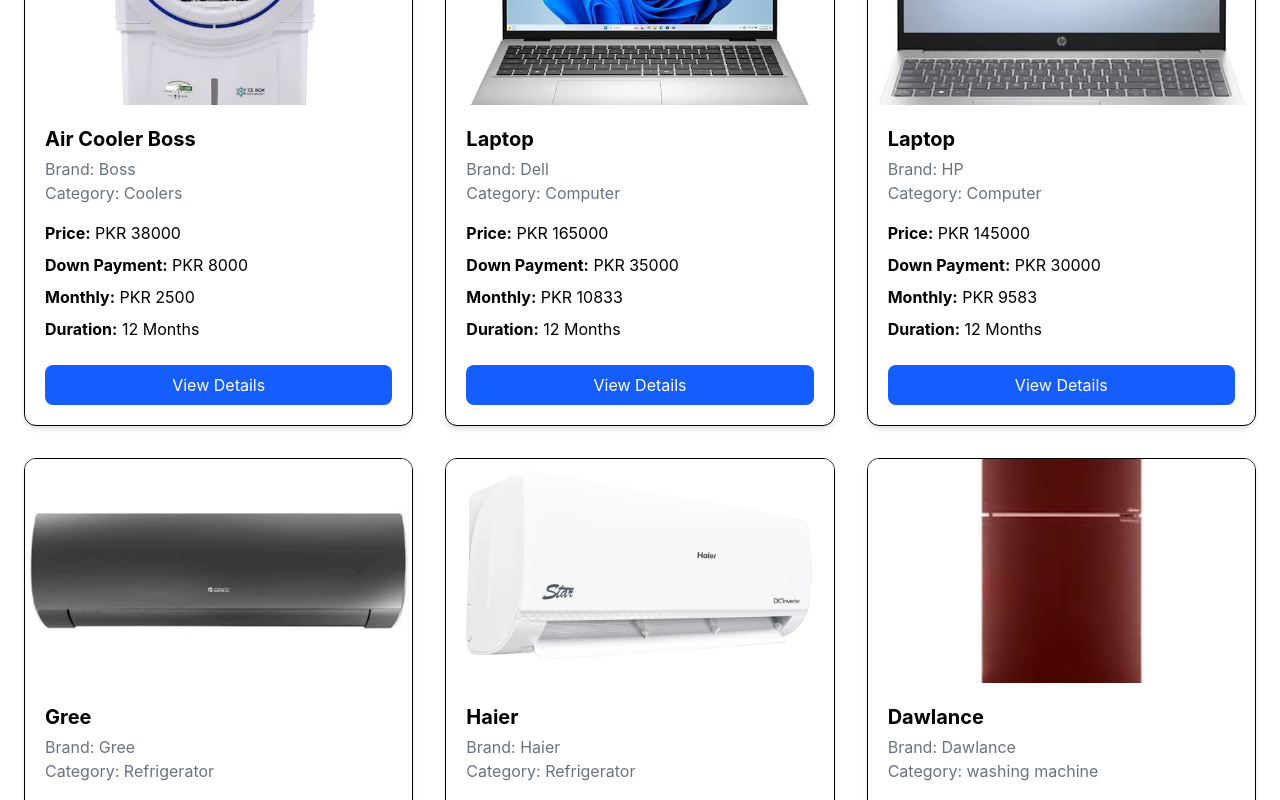
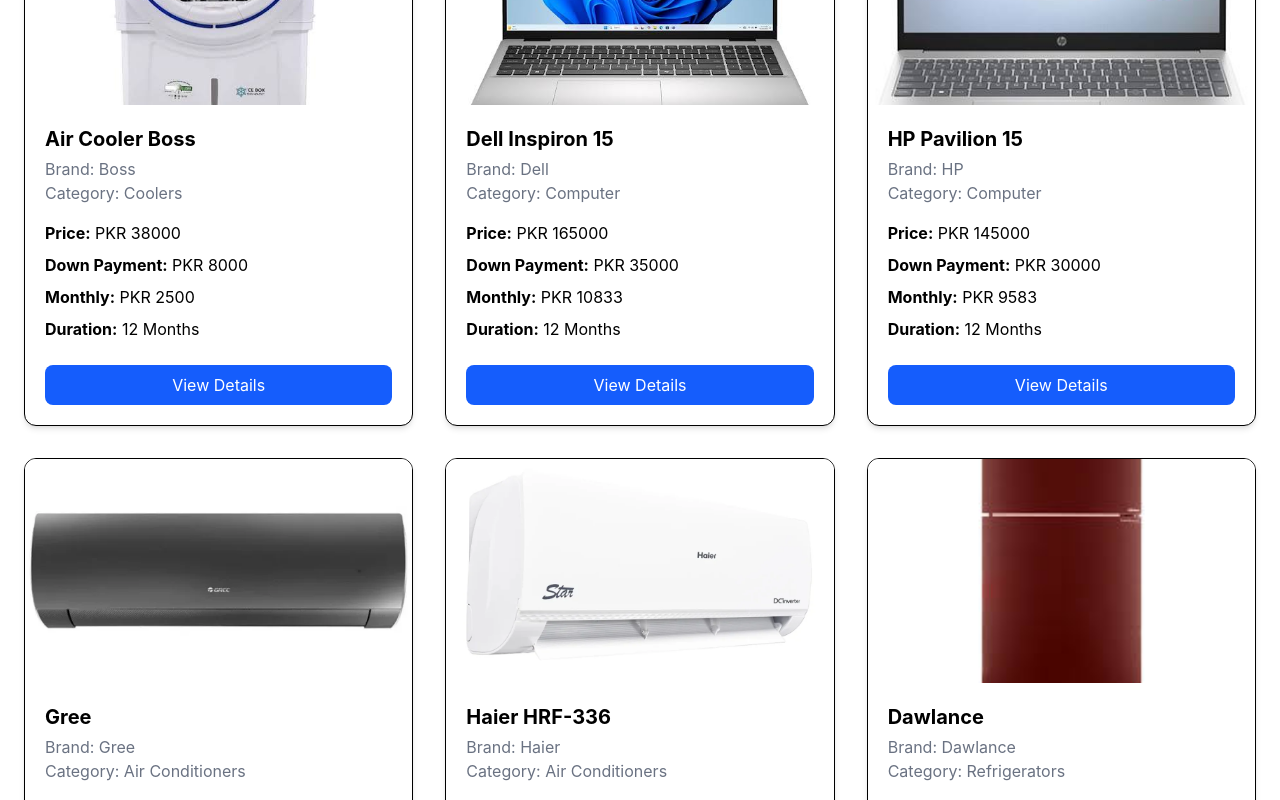
Before and after one commit to infoatpakvisa-maker/installment-business-website, a React (Vite) app: page /products in a window 1280 px wide. Shown: the part 2200-3000 px from the top of the page. Built offline with nearby package versions, Linux system fonts and the light colour scheme.

Commit message:
Fix image paths and add all products

```diff
--- a/src/data/products.js
+++ b/src/data/products.js
@@ -227,7 +227,7 @@
   },
   {
     id: 11,
-    name: "Laptop",
+    name: "Dell Inspiron 15",
     brand: "Dell",
     category: "Computer",
 
@@ -240,7 +240,7 @@
   },
   {
     id: 12,
-    name: "Laptop",
+    name: "HP Pavilion 15",
     brand: "HP",
     category: "Computer",
 
@@ -255,7 +255,7 @@
     id: 13,
     name: "Gree",
     brand: "Gree",
-    category: "Refrigerator",
+    category: "Air Conditioners",
 
     images: [GreeFront, GreeBack, GreeSide, GreeBox],
 
@@ -266,9 +266,9 @@
   },
   {
     id: 14,
-    name: "Haier",
+    name: "Haier HRF-336",
     brand: "Haier",
-    category: "Refrigerator",
+    category: "Air Conditioners",
 
     images: [HaierFront, HaierBack, HaierSide, HaierBox],
 
@@ -281,7 +281,7 @@
     id: 15,
     name: "Dawlance ",
     brand: "Dawlance",
-    category: "washing machine",
+    category: "Refrigerators",
 
     images: [DawlanceFront, DawlanceBack, DawlanceSide, DawlanceBox],
 
@@ -294,7 +294,7 @@
     id: 16,
     name: "Haier ",
     brand: "Haier",
-    category: "washing machine",
+    category: "Refrigerators",
 
     images: [HaierfridgFront, HaierfridgBack, HaierfridgSide, HaierfridgBox],
 
@@ -320,7 +320,7 @@
     id: 18,
     name: "Dawlance ",
     brand: "Dawlance",
-    category: "Apple",
+    category: "washing machine",
 
     images: [DawlanceWashFront, DawlanceWashBack, DawlanceWashSide, DawlanceWashBox],
 
```
